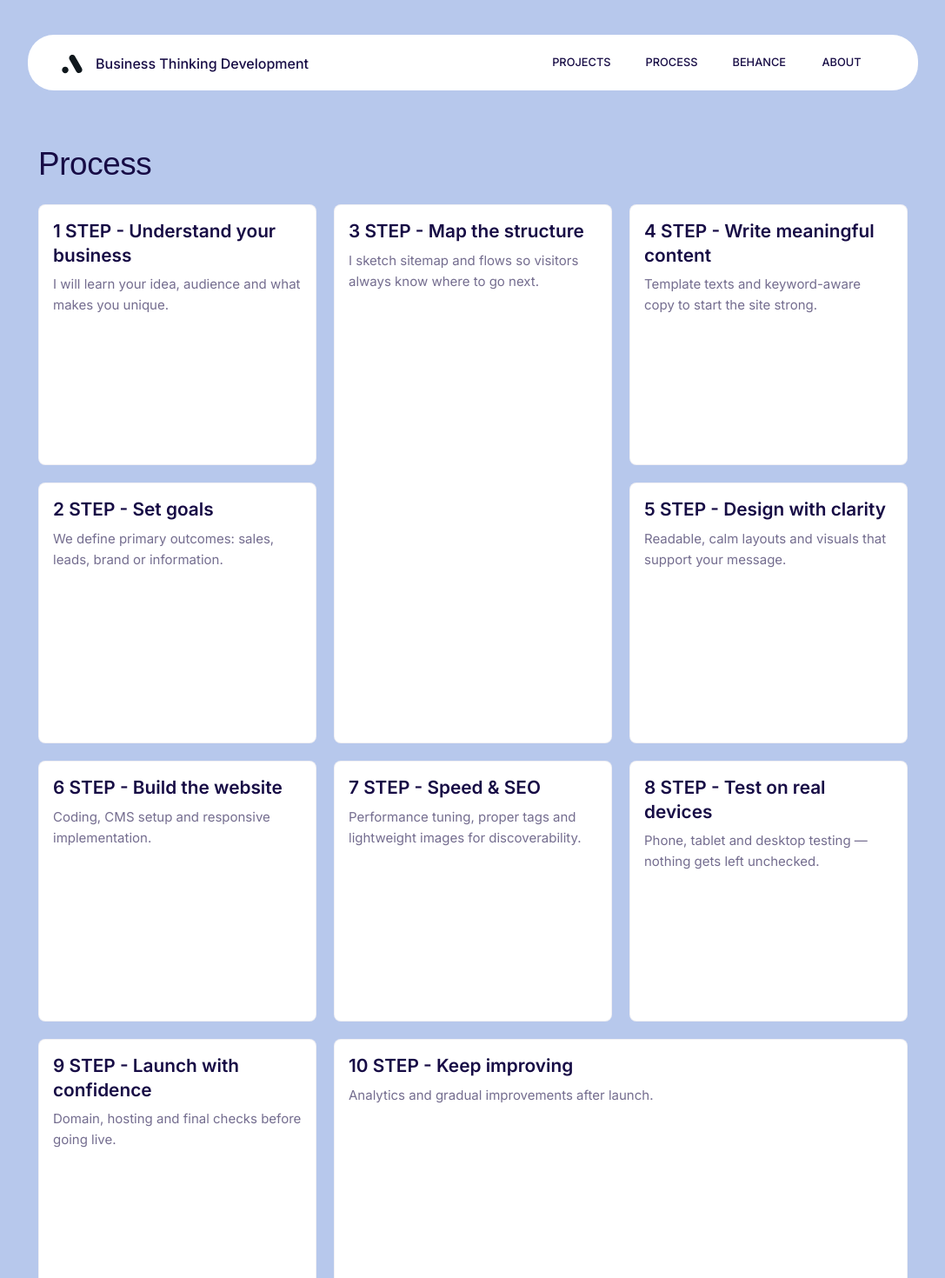
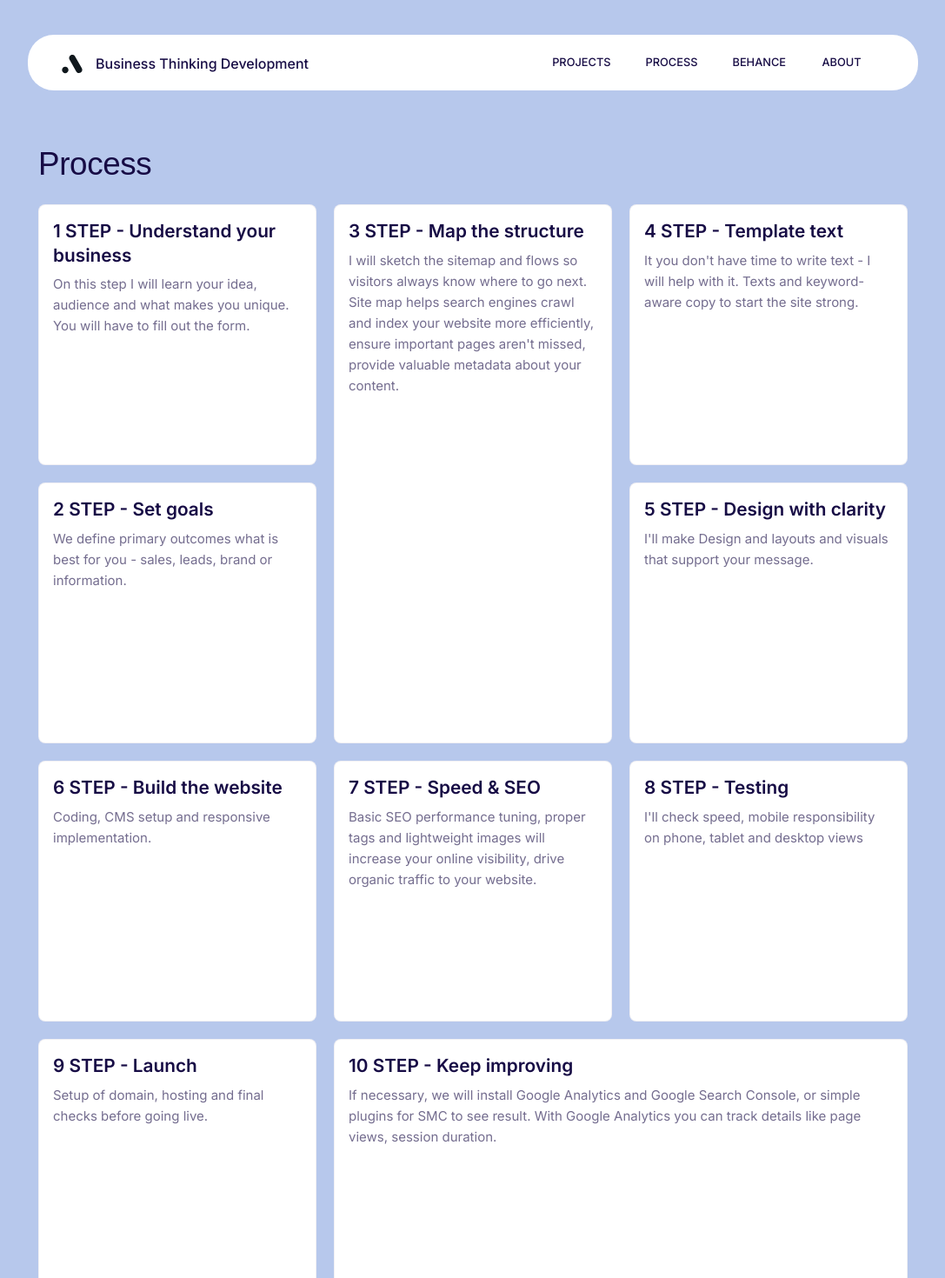
Before and after one commit to juliataro/portfolio, a React (Vite) app: page /process in a window 1280 px wide. Shown: the top 1470 px of the page at 87% size, without its empty margins (96-1183 px from the left). Built offline with nearby package versions, Linux system fonts and the light colour scheme; a web font is replaced by a local one.

Commit message:
Process page edit desctiptions

```diff
--- a/src/pages/process.tsx
+++ b/src/pages/process.tsx
@@ -26,23 +26,23 @@ const Card = styled(Paper)(({ theme }) => ({
 const steps = [
   {
     title: "1 STEP - Understand your business",
-    text: "I will learn your idea, audience and what makes you unique.",
+    text: "On this step I will learn your idea, audience and what makes you unique. You will have to fill out the form. ",
   },
   {
     title: "2 STEP - Set goals",
-    text: "We define primary outcomes: sales, leads, brand or information.",
+    text: "We define primary outcomes what is best for you - sales, leads, brand or information.",
   },
   {
     title: "3 STEP - Map the structure",
-    text: "I sketch sitemap and flows so visitors always know where to go next.",
+    text: "I will sketch the sitemap and flows so visitors always know where to go next. Site map helps search engines crawl and index your website more efficiently, ensure important pages aren't missed, provide valuable metadata about your content.",
   },
   {
-    title: "4 STEP - Write meaningful content",
-    text: "Template texts and keyword-aware copy to start the site strong.",
+    title: "4 STEP - Template text",
+    text: "It you don't have time to write text - I will help with it. Texts and keyword-aware copy to start the site strong.",
   },
   {
     title: "5 STEP - Design with clarity",
-    text: "Readable, calm layouts and visuals that support your message.",
+    text: "I'll make Design and layouts and visuals that support your message.",
   },
   {
     title: "6 STEP - Build the website",
@@ -50,19 +50,19 @@ const steps = [
   },
   {
     title: "7 STEP - Speed & SEO",
-    text: "Performance tuning, proper tags and lightweight images for discoverability.",
+    text: "Basic SEO performance tuning, proper tags and lightweight images will increase your online visibility, drive organic traffic to your website.",
   },
   {
-    title: "8 STEP - Test on real devices",
-    text: "Phone, tablet and desktop testing — nothing gets left unchecked.",
+    title: "8 STEP - Testing",
+    text: "I'll check speed, mobile responsibility on phone, tablet and desktop views",
   },
   {
-    title: "9 STEP - Launch with confidence",
-    text: "Domain, hosting and final checks before going live.",
+    title: "9 STEP - Launch",
+    text: "Setup of domain, hosting and final checks before going live.",
   },
   {
     title: "10 STEP - Keep improving",
-    text: "Analytics and gradual improvements after launch.",
+    text: "If necessary, we will install Google Analytics and Google Search Console, or simple plugins for SMC to see result. With Google Analytics you can track details like page views, session duration.",
   },
 ];
 
```
